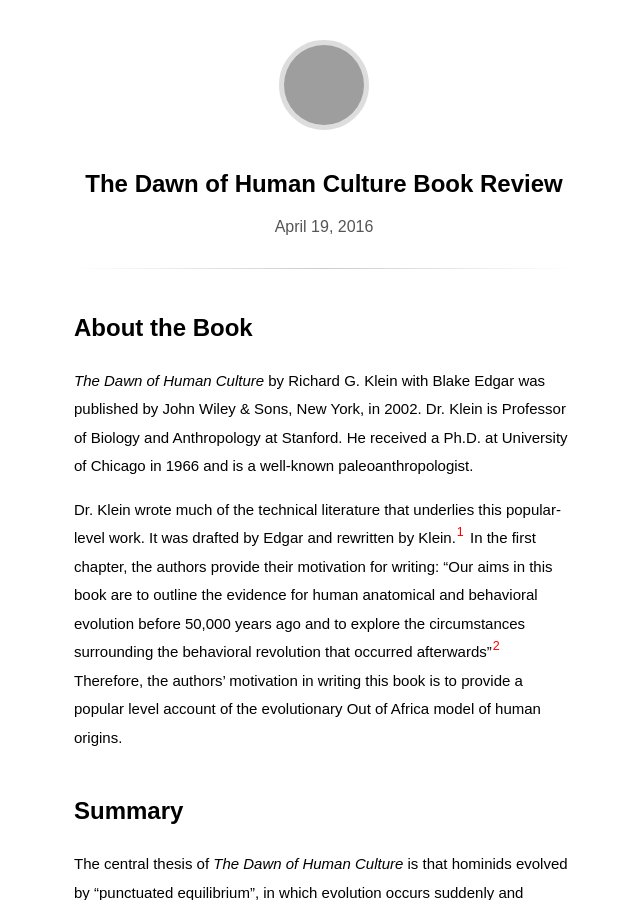
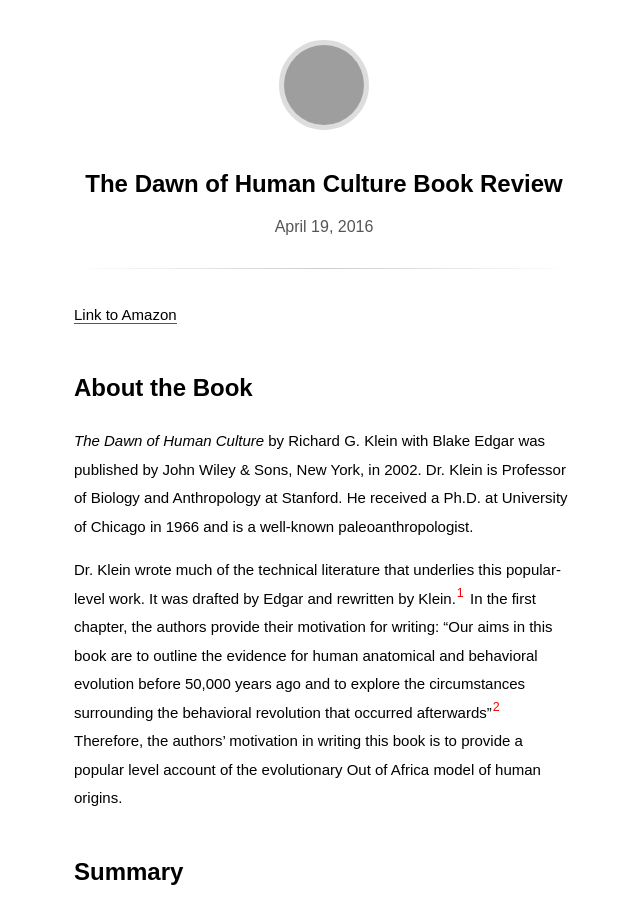
Before and after one commit to joeljfischer/joeljfischer.github.io, a Jekyll site: the page built from _posts/2016-04-19-the-dawn-of-human-culture-review.md, in a window 1280 px wide and 900 px high, cut to the strip 0-900 px from the top of the window. Shown: the whole strip, without its empty margins (316-956 px from the left). Built offline with Jekyll 4.4.1, drawn with Linux system fonts in a browser that asks for light colours; some web fonts are replaced; grey boxes are pictures that could not be loaded.

Commit message:
Add Amazon Links to Book Reviews

```diff
--- a/_posts/2016-04-19-the-dawn-of-human-culture-review.md
+++ b/_posts/2016-04-19-the-dawn-of-human-culture-review.md
@@ -4,6 +4,8 @@ updated: 2016-04-19 18:45:00
 tags: human origins, science, biology, book review
 category: Human Origins
 ---
+
+[Link to Amazon](http://amzn.com/0471252522)
 
 ## About the Book
 *The Dawn of Human Culture* by Richard G. Klein with Blake Edgar was published by John Wiley & Sons, New York, in 2002. Dr. Klein is Professor of Biology and Anthropology at Stanford. He received a Ph.D. at University of Chicago in 1966 and is a well-known paleoanthropologist.
@@ -32,7 +34,7 @@ The mechanisms of the favored evolutionary model is never explained in *The Dawn
 
 *The Dawn of Human Culture* is 14 years old, and some of the data by which the authors draw their conclusions is now outdated. For example, the authors state that modern humans appeared anatomically before they became behaviorally modern – this is a large part of the book. In the last decade and a half, however, scientists have pushed back the date of behavioral modernity to become roughly equivalent with the date for anatomical modernity. This outdates at least the last two chapters of the book covering these two topics. One is called “Body Before Behavior”, a theory that has been shown possibly false. Current readers should keep in mind that paleoanthropology is still a fast-moving field, and any book more than a decade old is bound to be at least somewhat outdated.
 
-### Recommendation
+## Recommendation
 I give *The Dawn of Human Culture* a slight recommendation.
 
 This book, with no citations and little detailed discussion of the data, is targeted at the layman. Anyone at a high-school level and above can read and comprehend this book; it is laid-out well, engaging, and enjoyable. However, the lack of citations and discussion of opposing views means that for the educated person, there is less here.
```
Also changed, not shown: _posts/2016-04-19-who-was-adam-second-expanded-edition-review.md (+2 -0 lines).
